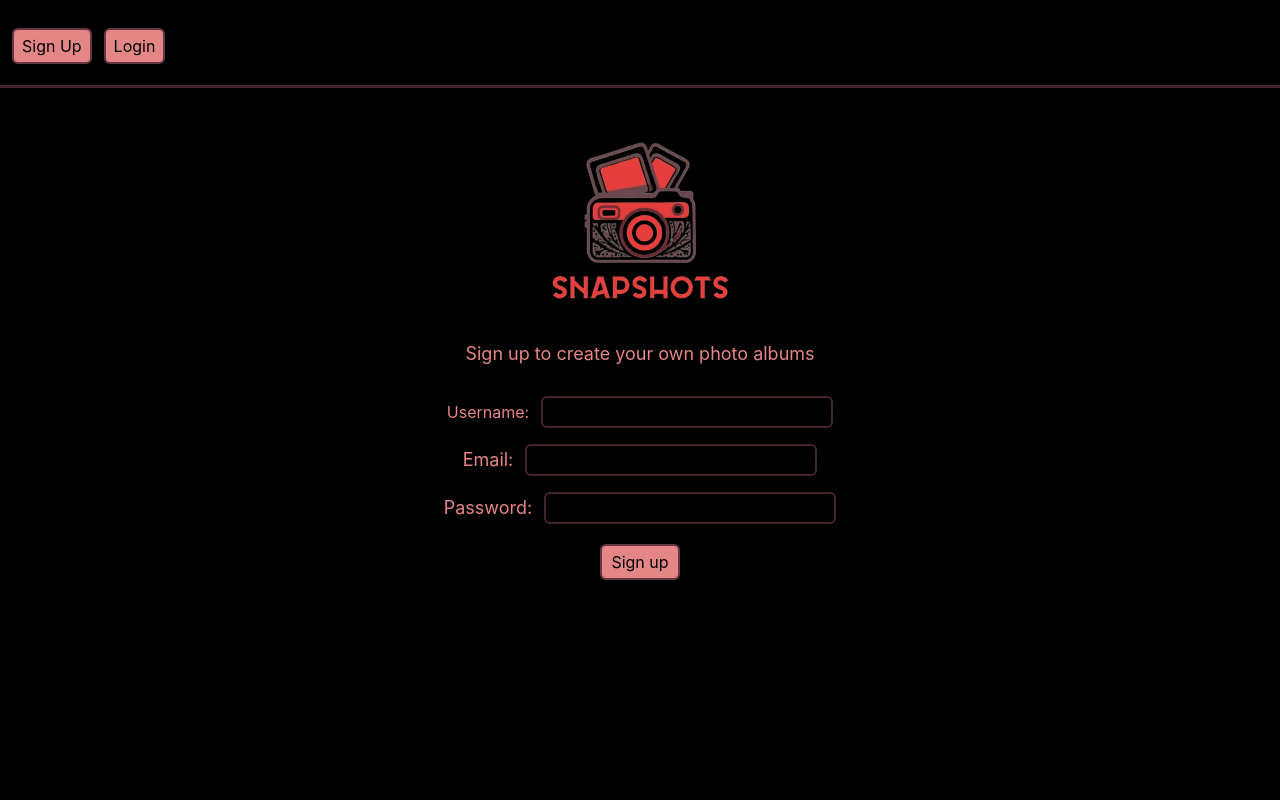
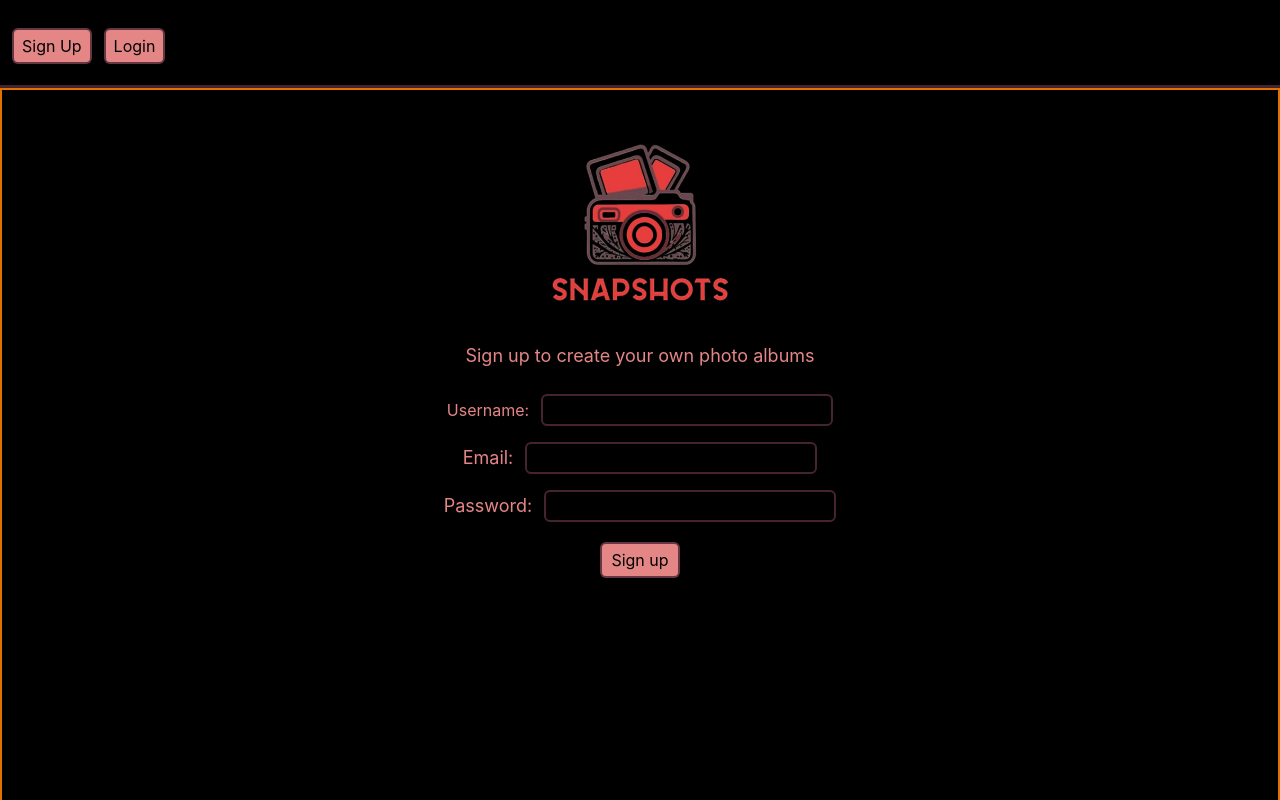
Before and after one commit to Martinaziza/photo-album-frontend, a React (Vite) app: page / in a window 1280 px wide. Shown: the top 800 px of the page. Built offline with nearby package versions, Linux system fonts and the light colour scheme; no server answers; a web font is replaced by a local one.

Commit message:
minor styling

```diff
--- a/package.json
+++ b/package.json
@@ -15,6 +15,7 @@
     "page-flip": "^2.0.7",
     "react": "^19.2.4",
     "react-dom": "^19.2.4",
+    "react-pageflip": "^2.0.3",
     "react-router-dom": "^7.13.1",
     "tailwindcss": "^4.2.2"
   },
--- a/src/App.jsx
+++ b/src/App.jsx
@@ -16,7 +16,7 @@ function App() {
        <Route path="/"  element={<Signup/>}/>
        <Route path="/login"  element={<Login/>}/>
 
-       <Route path="/profile"  element={
+       <Route path="/profile/"  element={
        <ProtectedRoute>
 
        <Profile/>
--- a/src/pages/AlbumDetails.jsx
+++ b/src/pages/AlbumDetails.jsx
@@ -1,3 +1,4 @@
+
 import axios from "axios";
 import { useEffect, useState } from "react";
 import { useParams } from "react-router-dom";
--- a/src/pages/Signup.jsx
+++ b/src/pages/Signup.jsx
@@ -32,11 +32,11 @@ try {
 
 
   return (
-    <div className='bg-black h-[99vh] w-screen flex flex-col items-center'>
+    <div className='bg-black w-screen h-[110vh] flex flex-col items-center border-2 border-amber-600'>
     <img src={Logo} alt="logo" className="h-45 object-contain mt-10 w-45"/>
 
       <form onSubmit={handleSignup} className=" flex flex-col mt-8 w-[45vw] items-center">
-      <h1 className='text-[rgb(228,134,134)] mb-7 text-lg'>Sign up to create your own photo albums</h1>
+      <h1 className='text-[rgb(228,134,134)] text-lg mb-6'>Sign up to create your own photo albums</h1>
 <label className='text-[rgb(228,134,134)]'>
     Username:
     <input type="text" value={username} onChange={(e)=>{setUsername(e.target.value)}} className='border-[#522B37DB] border-2 text-[rgb(228,134,134)] rounded-md ml-3 mb-4 text-lg'/>
```
Also changed, not shown: 1 other file (tests, documents, lock files or other folders).
